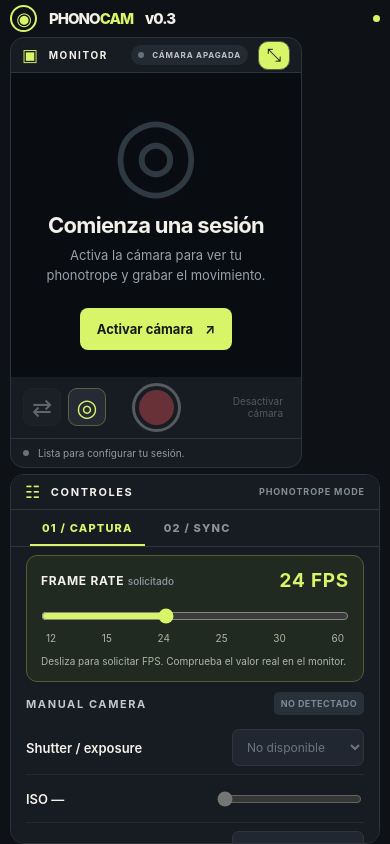
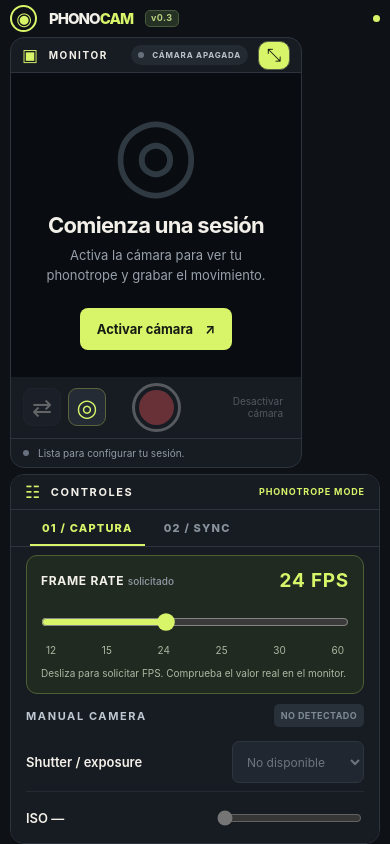
Before and after one commit to 1306am/phonocam, a plain HTML site: page index.html in a window 390 px wide. Drawn offline with Linux system fonts and the light colour scheme.

Commit message:
UX v0.3: add compact version pill and enlarge touch targets

```diff
--- a/styles.css
+++ b/styles.css
@@ -51,3 +51,14 @@
   body.studio-mode .topbar{height:37px;min-height:37px}
   body.studio-mode .state-pill{font-size:8px}
 }
+
+/* v0.3: visible version identity and thumb-sized mobile controls */
+.brand-version{display:inline-flex;align-items:center;justify-content:center;flex:0 0 auto;padding:3px 6px;border:1px solid #485a3c;border-radius:5px;color:#b8d181;background:#253124;font-size:10px;font-weight:700;line-height:1.2;letter-spacing:.4px}
+@media(max-width:960px){
+  body.studio-mode .brand-version{font-size:9px;padding:2px 5px}
+  body.studio-mode .mini-tag{color:var(--accent)}
+  body.studio-mode #fpsRange{height:42px}
+  body.studio-mode #fpsRange::-webkit-slider-thumb{transform:scale(1.18)}
+  body.studio-mode .setting-row select{min-height:42px}
+  body.studio-mode .setting-row input[type=range]{min-height:32px}
+}
```
